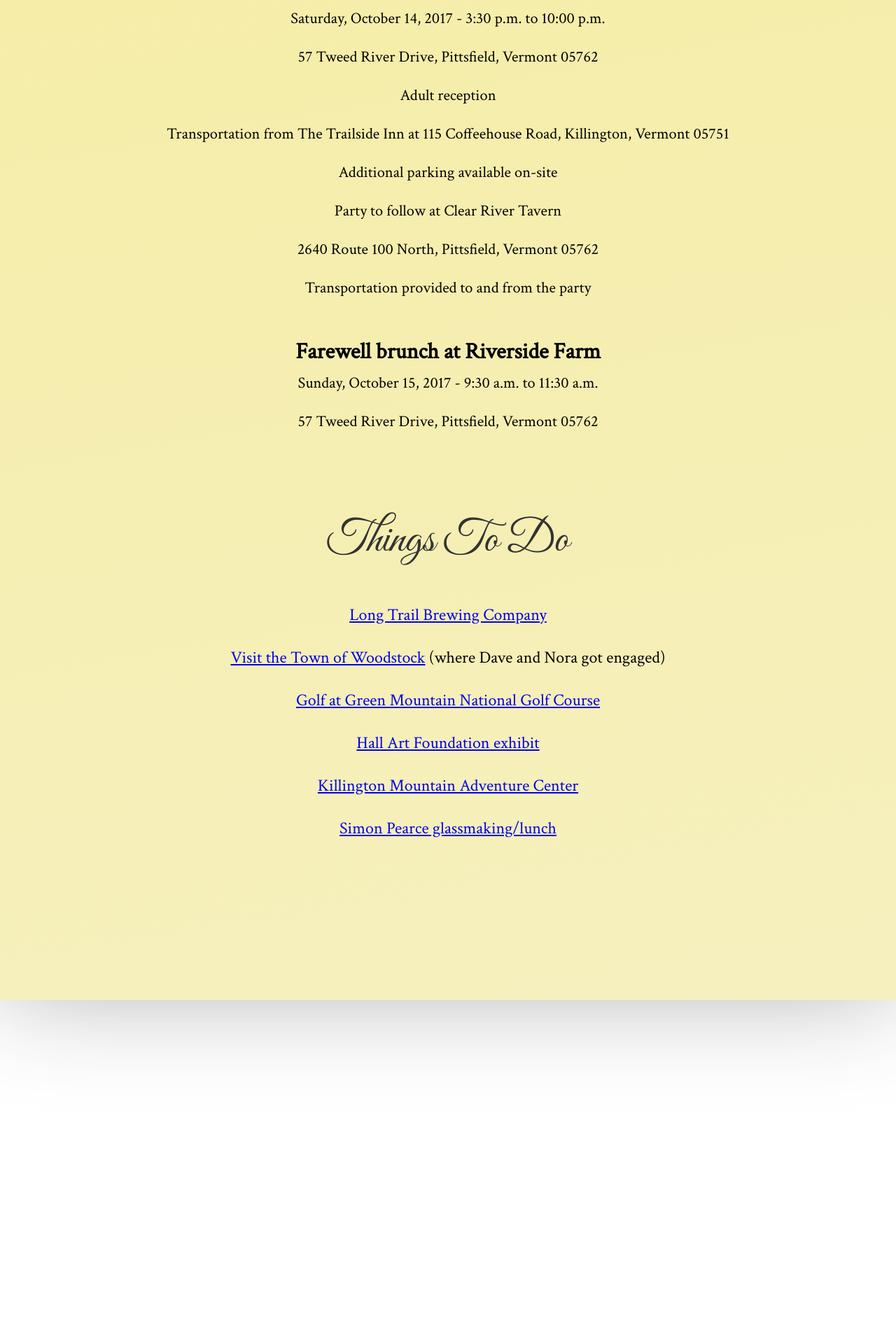
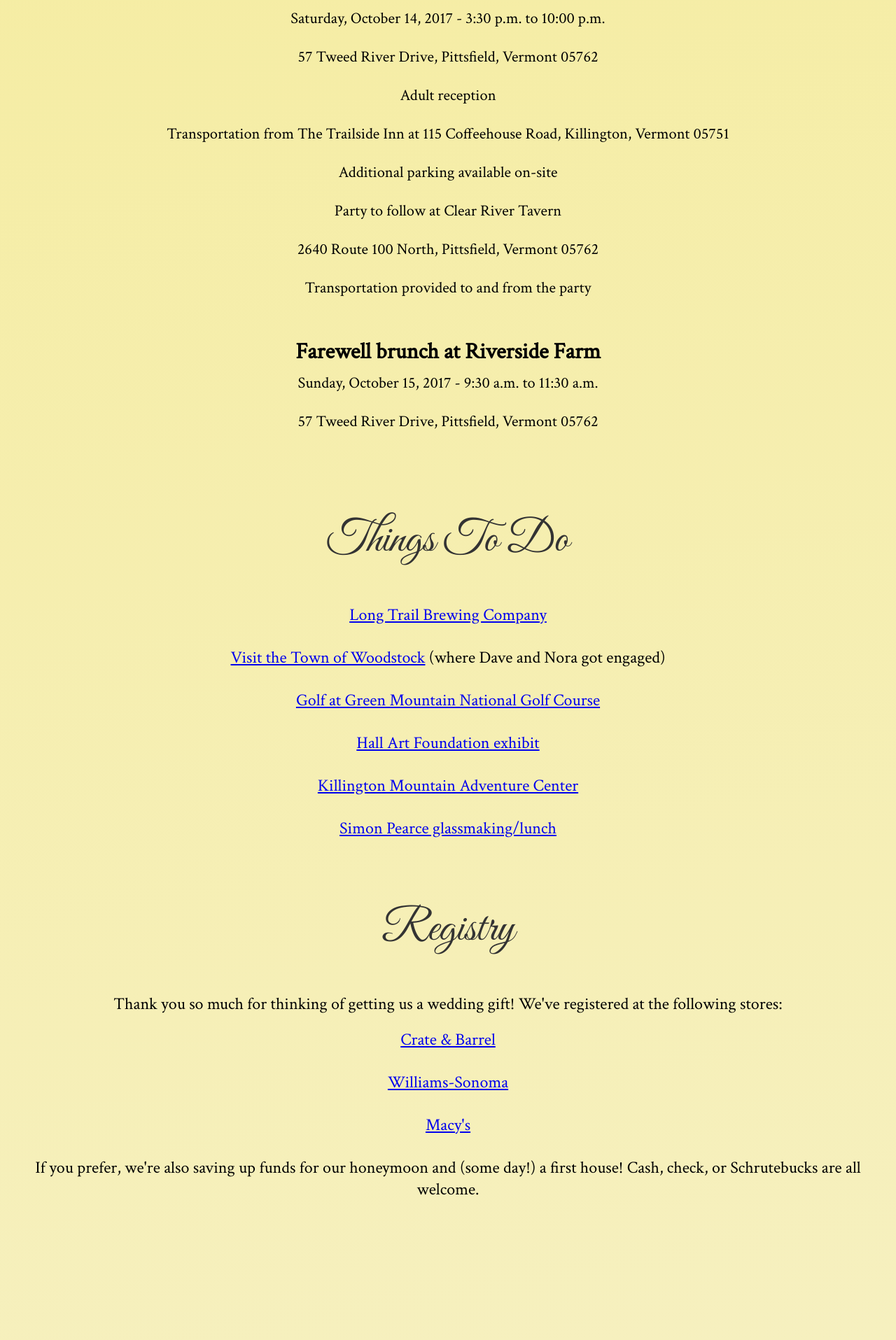
Before and after one commit to mrdavidjcole/wedding-website, a Jekyll site: the page built from index.md, in a window 1280 px wide. Shown: the part 3847-5762 px from the top of the page at 70% size. Built offline with Jekyll 4.4.1, drawn with Linux system fonts in a browser that asks for light colours; nearby versions of some CDN libraries; comment, search, counter and statistics services are not loaded.

Commit message:
Registries and funds

```diff
--- a/_includes/navigation.html
+++ b/_includes/navigation.html
@@ -4,7 +4,7 @@
     <li class="navigation-link"><a href="#" data-section="where-to-stay">Where To Stay</a></li>
     <li class="navigation-link"><a href="#" data-section="weekend-schedule">Weekend Schedule</a></li>
     <li class="navigation-link"><a href="#" data-section="things-to-do">Things To Do</a></li>
-    <li class="navigation-link"><a href="#" data-section="#">Registry & Funds</a></li>
+    <li class="navigation-link"><a href="#" data-section="registry">Registry & Funds</a></li>
   </ul>
 </nav>
 <div class="centered-content-wrapper">
--- /dev/null
+++ b/_includes/registry.html
@@ -0,0 +1,20 @@
+<section class="section" id="registry">
+  <h2 class="section-title">Registry</h2>
+  <div class="centered-content-wrapper">
+    <div class="text-with-padding">
+      <p>Thank you so much for thinking of getting us a wedding gift! We've registered at the following stores:</p>
+      <ul>
+        <li>
+          <a href="https://www.crateandbarrel.com/gift-registry/david-cole-and-nora-goddard/r5627791">Crate & Barrel</a>
+        </li>
+        <li>
+          <a href="https://secure.williams-sonoma.com/registry/22t6gd98t2/registry-list.html">Williams-Sonoma</a>
+        </li>
+        <li>
+          <a href="https://www.macys.com/wgl/registry/guest/2352594">Macy's</a>
+        </li>
+      </ul>
+      If you prefer, we're also saving up funds for our honeymoon and (some day!) a first house! Cash, check, or Schrutebucks are all welcome.
+    </div>
+  </div>
+</section>
--- a/_layouts/home.html
+++ b/_layouts/home.html
@@ -10,4 +10,5 @@ layout: default
   {% include where-to-stay.html %}
   {% include weekend-schedule.html %}
   {% include things-to-do.html %}
+  {% include registry.html %}
 </main>
--- a/_sass/sections.sass
+++ b/_sass/sections.sass
@@ -47,7 +47,7 @@ p
     margin-bottom: 30px
 
 
-#things-to-do
+#things-to-do, #registry
   li
     list-style: none
     margin-bottom: 30px
```
